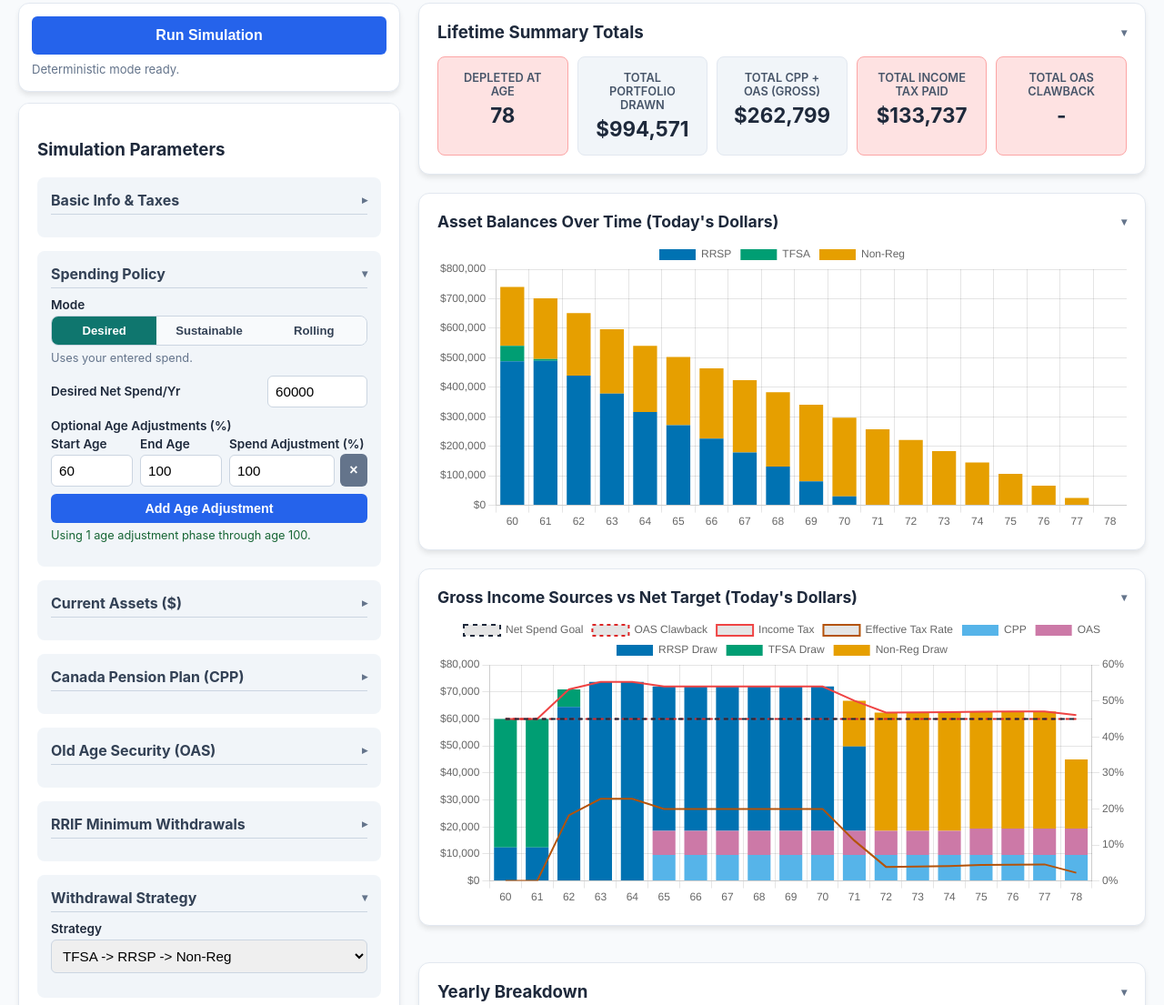
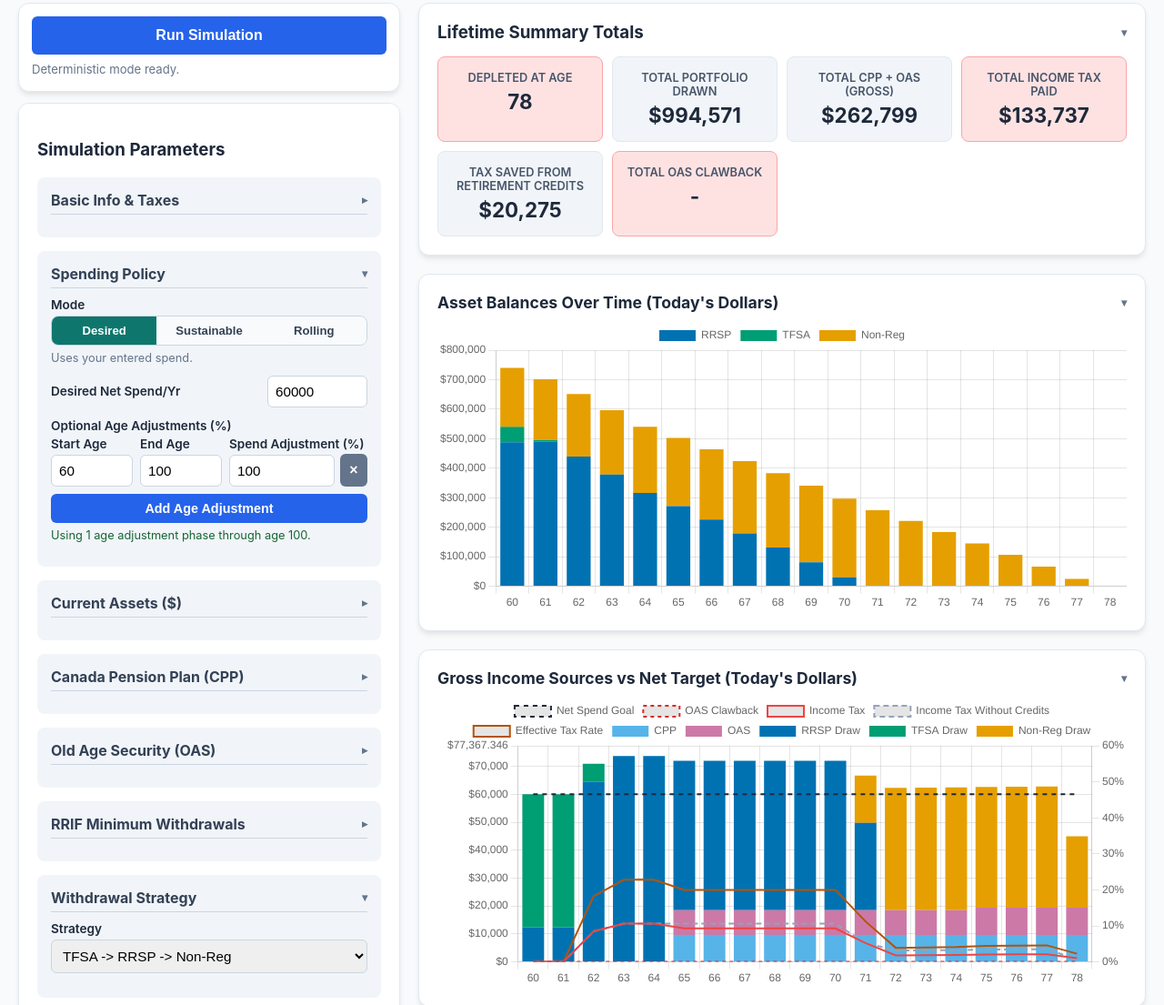
Before and after one commit to cgmark/retirement_calculator, a website: page retirement.html in a window 1280 px wide. Shown: the part 107-1212 px from the top of the page at 91% size. Drawn offline with nearby package versions, Linux system fonts and the light colour scheme.

Commit message:
show income tax with tax credits on main income graph

```diff
--- a/retirement.html
+++ b/retirement.html
@@ -226,7 +226,7 @@
 
       .summary-grid {
         display: grid;
-        grid-template-columns: repeat(5, minmax(0, 1fr));
+        grid-template-columns: repeat(auto-fit, minmax(150px, 1fr));
         gap: 10px;
       }
       .summary-box {
--- a/src/core/calculateRetirement.js
+++ b/src/core/calculateRetirement.js
@@ -144,6 +144,34 @@ export async function runRetirementCalculation(params) {
     enforceRrifMin,
     effectiveStrategy,
   });
+  const { results: resultsWithoutRetirementCredits } =
+    await runDeterministicProjection({
+      age,
+      retirementAge,
+      rrspStart: rrsp,
+      tfsaStart: tfsa,
+      nonregStart: nonreg,
+      acbStart: currentAcb,
+      baseSpending,
+      activeSchedule,
+      lifeExpectancy,
+      grossEmploymentIncome,
+      inflation,
+      growth,
+      spendingMode,
+      amortizationRate,
+      targetEstateValue,
+      rollingMinSpend,
+      rollingMaxSpend,
+      provCode,
+      cppScenarioAge,
+      selectedCPPMonthly,
+      oasPercent,
+      rrifStartAge,
+      enforceRrifMin,
+      effectiveStrategy,
+      disableRetirementCredits: true,
+    });
 
   let monteCarloResults = null;
   let monteCarloStale = false;
@@ -207,6 +235,7 @@ export async function runRetirementCalculation(params) {
 
   return {
     results,
+    resultsWithoutRetirementCredits,
     monteCarloResults,
     monteCarloStale,
     monteCarloMeta,
--- a/src/core/projection.js
+++ b/src/core/projection.js
@@ -36,6 +36,7 @@ export async function runDeterministicProjection(params) {
     rrifStartAge,
     enforceRrifMin,
     effectiveStrategy,
+    disableRetirementCredits = false,
     spendingMode = "input",
     amortizationRate = 0,
     targetEstateValue = 0,
@@ -93,6 +94,7 @@ export async function runDeterministicProjection(params) {
     const getTaxContext = (extraEligiblePensionIncome = 0) => ({
       age: currentAge,
       eligiblePensionIncome: eligiblePensionIncome + extraEligiblePensionIncome,
+      disableRetirementCredits,
     });
 
     if (currentAge >= cppScenarioAge)
@@ -258,6 +260,7 @@ export async function runDeterministicProjection(params) {
         calculateTax(mid, provCode, inflationFactor, {
           age: currentAge,
           eligiblePensionIncome: currentAge >= 65 ? mid : 0,
+          disableRetirementCredits,
         }) <= 0.01
       )
         low = mid;
--- a/src/core/tax.js
+++ b/src/core/tax.js
@@ -203,10 +203,12 @@ const FEDERAL_AGE_AMOUNT_EXCESS_REDUCTION_RATE = 0.15;
 const FEDERAL_PENSION_AMOUNT_BASE = 2000;
 
 function normalizeTaxContext(taxContext) {
-  if (!taxContext) return { age: 0, eligiblePensionIncome: 0 };
+  if (!taxContext)
+    return { age: 0, eligiblePensionIncome: 0, disableRetirementCredits: false };
   return {
     age: Math.max(0, taxContext.age || 0),
     eligiblePensionIncome: Math.max(0, taxContext.eligiblePensionIncome || 0),
+    disableRetirementCredits: !!taxContext.disableRetirementCredits,
   };
 }
 
@@ -242,7 +244,8 @@ function getProvincialPensionAmount(inflFactor, age, eligiblePensionIncome, pDat
 export function calculateTax(income, provCode, inflFactor, taxContext) {
   if (income <= 0) return 0;
 
-  const { age, eligiblePensionIncome } = normalizeTaxContext(taxContext);
+  const { age, eligiblePensionIncome, disableRetirementCredits } =
+    normalizeTaxContext(taxContext);
 
   const fedBPA = 15705 * inflFactor;
   const fedBrackets = [
@@ -261,9 +264,11 @@ export function calculateTax(income, provCode, inflFactor, taxContext) {
       fedTax += (Math.min(income, b.limit) - prevLimit) * b.rate;
     prevLimit = b.limit;
   }
-  const federalAgeAmount = getFederalAgeAmount(income, inflFactor, age);
+  const federalAgeAmount = disableRetirementCredits
+    ? 0
+    : getFederalAgeAmount(income, inflFactor, age);
   const federalPensionAmount =
-    age >= 65
+    !disableRetirementCredits && age >= 65
       ? Math.min(eligiblePensionIncome, FEDERAL_PENSION_AMOUNT_BASE * inflFactor)
       : 0;
   fedTax -=
@@ -281,18 +286,12 @@ export function calculateTax(income, provCode, inflFactor, taxContext) {
       provTax += (Math.min(income, limit) - prevLimit) * b.rate;
     prevLimit = limit;
   }
-  const provincialAgeAmount = getProvincialAgeAmount(
-    income,
-    inflFactor,
-    age,
-    pData.ageAmount,
-  );
-  const provincialPensionAmount = getProvincialPensionAmount(
-    inflFactor,
-    age,
-    eligiblePensionIncome,
-    pData,
-  );
+  const provincialAgeAmount = disableRetirementCredits
+    ? 0
+    : getProvincialAgeAmount(income, inflFactor, age, pData.ageAmount);
+  const provincialPensionAmount = disableRetirementCredits
+    ? 0
+    : getProvincialPensionAmount(inflFactor, age, eligiblePensionIncome, pData);
   provTax -=
     provBPA * pData.lowestRate +
     provincialAgeAmount * (pData.ageAmount?.creditRate || 0) +
--- a/src/main.js
+++ b/src/main.js
@@ -1118,6 +1118,7 @@ document.addEventListener("DOMContentLoaded", () => {
 
       updateUI(
         outcome.results,
+        outcome.resultsWithoutRetirementCredits,
         outcome.monteCarloResults,
         outcome.enableMonteCarlo,
         outcome.monteCarloStale,
@@ -1355,6 +1356,7 @@ document.addEventListener("DOMContentLoaded", () => {
 
   function updateUI(
     results,
+    resultsWithoutRetirementCredits,
     monteCarloResults,
     monteCarloEnabled,
     monteCarloStale,
@@ -1394,6 +1396,25 @@ document.addEventListener("DOMContentLoaded", () => {
     const adj = (val, idx) =>
       displayInflated ? val : val / Math.pow(1 + inflation, idx);
 
+    const comparisonRows = Array.isArray(resultsWithoutRetirementCredits)
+      ? results.map((row, idx) => {
+          const noCreditRow = resultsWithoutRetirementCredits[idx];
+          const annualTaxWithCredits = adj(row.incomeTax, row.yearIndex);
+          const annualTaxWithoutCredits = noCreditRow
+            ? adj(noCreditRow.incomeTax, noCreditRow.yearIndex)
+            : annualTaxWithCredits;
+          return {
+            age: row.age,
+            annualTaxWithCredits,
+            annualTaxWithoutCredits,
+            annualTaxSavings: Math.max(
+              0,
+              annualTaxWithoutCredits - annualTaxWithCredits,
+            ),
+          };
+        })
+      : [];
+
     const strSuffix = displayInflated
       ? "(Inflated/Nominal Dollars)"
       : "(Today's Dollars)";
@@ -1438,7 +1459,8 @@ document.addEventListener("DOMContentLoaded", () => {
       totCPP = 0,
       totOAS = 0,
       totTax = 0,
-      totClawback = 0;
+      totClawback = 0,
+      totTaxWithoutCredits = 0;
     results.forEach((r) => {
       totRRSP += adj(r.drawRRSP, r.yearIndex);
       totTFSA += adj(r.drawTFSA, r.yearIndex);
@@ -1448,10 +1470,14 @@ document.addEventListener("DOMContentLoaded", () => {
       totTax += adj(r.incomeTax, r.yearIndex);
       totClawback += adj(r.oasClawback, r.yearIndex);
     });
+    comparisonRows.forEach((r) => {
+      totTaxWithoutCredits += r.annualTaxWithoutCredits;
+    });
 
     const finalRow = results[results.length - 1];
     const finalEstate = adj(finalRow.total, finalRow.yearIndex);
     const depleted = finalRow.depleted;
+    const totalTaxSavings = Math.max(0, totTaxWithoutCredits - totTax);
 
     document.getElementById("summaryGrid").innerHTML = `
             <div class="summary-box ${depleted ? "alert" : "highlight"}">
@@ -1469,6 +1495,10 @@ document.addEventListener("DOMContentLoaded", () => {
             <div class="summary-box alert">
                 <div class="summary-title">Total Income Tax Paid</div>
                 <div class="summary-value">${formatCurrency(totTax)}</div>
+            </div>
+            <div class="summary-box">
+                <div class="summary-title">Tax Saved From Retirement Credits</div>
+                <div class="summary-value">${formatCurrency(totalTaxSavings)}</div>
             </div>
             <div class="summary-box alert">
                 <div class="summary-title">Total OAS Clawback</div>
@@ -1628,12 +1658,28 @@ document.addEventListener("DOMContentLoaded", () => {
 
     // --- CHARTS ---
     const labels = results.map((r) => r.age);
+    const grossIncomeStackValues = results.map(
+      (r) =>
+        adj(r.cpp, r.yearIndex) +
+        adj(r.oas, r.yearIndex) +
+        adj(r.drawRRSP, r.yearIndex) +
+        adj(r.drawTFSA, r.yearIndex) +
+        adj(r.drawNonReg, r.yearIndex),
+    );
     const effectiveTaxRatePct = results.map((r) => {
       const spending = adj(r.spending, r.yearIndex);
       const incomeTax = adj(r.incomeTax, r.yearIndex);
       if (spending <= 0) return 0;
       return (incomeTax / spending) * 100;
     });
+    const overlayTaxValues = [
+      ...results.map((r) => adj(r.spending, r.yearIndex)),
+      ...results.map((r) => adj(r.oasClawback, r.yearIndex)),
+      ...results.map((r) => adj(r.incomeTax, r.yearIndex)),
+      ...comparisonRows.map((r) => r.annualTaxWithoutCredits),
+    ];
+    const sharedIncomeMax =
+      Math.max(0, ...grossIncomeStackValues, ...overlayTaxValues) * 1.05 || 1;
     const cssVar = (name) =>
       getComputedStyle(document.documentElement).getPropertyValue(name).trim();
 
@@ -1717,6 +1763,7 @@ document.addEventListener("DOMContentLoaded", () => {
               borderDash: [5, 5],
               fill: false,
               pointRadius: 0,
+              yAxisID: "yOverlay",
               order: 0,
             },
             {
@@ -1758,7 +1805,7 @@ document.addEventListener("DOMContentLoaded", () => {
               borderDash: [4, 4],
               fill: false,
               pointRadius: 0,
-              yAxisID: "y",
+              yAxisID: "yOverlay",
               order: 0,
             },
             {
@@ -1769,7 +1816,19 @@ document.addEventListener("DOMContentLoaded", () => {
               borderWidth: 2,
               fill: false,
               pointRadius: 0,
-              yAxisID: "y",
+              yAxisID: "yOverlay",
+              order: 0,
+            },
+            {
+              type: "line",
+              label: "Income Tax Without Credits",
+              data: comparisonRows.map((r) => r.annualTaxWithoutCredits),
+              borderColor: "#94a3b8",
+              borderWidth: 2,
+              borderDash: [6, 4],
+              fill: false,
+              pointRadius: 0,
+              yAxisID: "yOverlay",
               order: 0,
             },
             {
@@ -1807,11 +1866,47 @@ document.addEventListener("DOMContentLoaded", () => {
                   }
                   return valueLabel;
                 },
+                footer: function (tooltipItems) {
+                  const incomeTaxItem = tooltipItems.find(
+                    (item) => item.dataset.label === "Income Tax",
+                  );
+                  const noCreditItem = tooltipItems.find(
+                    (item) => item.dataset.label === "Income Tax Without Credits",
+                  );
+                  if (!incomeTaxItem || !noCreditItem) return "";
+                  const taxSaved = Math.max(
+                    0,
+                    noCreditItem.parsed.y - incomeTaxItem.parsed.y,
+                  );
+                  return `Tax Saved: ${new Intl.NumberFormat("en-CA", {
+                    style: "currency",
+                    currency: "CAD",
+                    maximumFractionDigits: 0,
+                  }).format(taxSaved)}`;
+                },
               },
             },
           },
           scales: {
-            ...sharedOptions.scales,
+            x: { stacked: true },
+            y: {
+              stacked: true,
+              min: 0,
+              max: sharedIncomeMax,
+              ticks: {
+                callback: function (v) {
+                  return "$" + v.toLocaleString();
+                },
+              },
+            },
+            yOverlay: {
+              position: "left",
+              min: 0,
+              max: sharedIncomeMax,
+              grid: { drawOnChartArea: false, display: false },
+              ticks: { display: false },
+              border: { display: false },
+            },
             y1: {
               position: "right",
               min: 0,
```
Also changed, not shown: tests/projection.test.js (+32 -0 lines).
